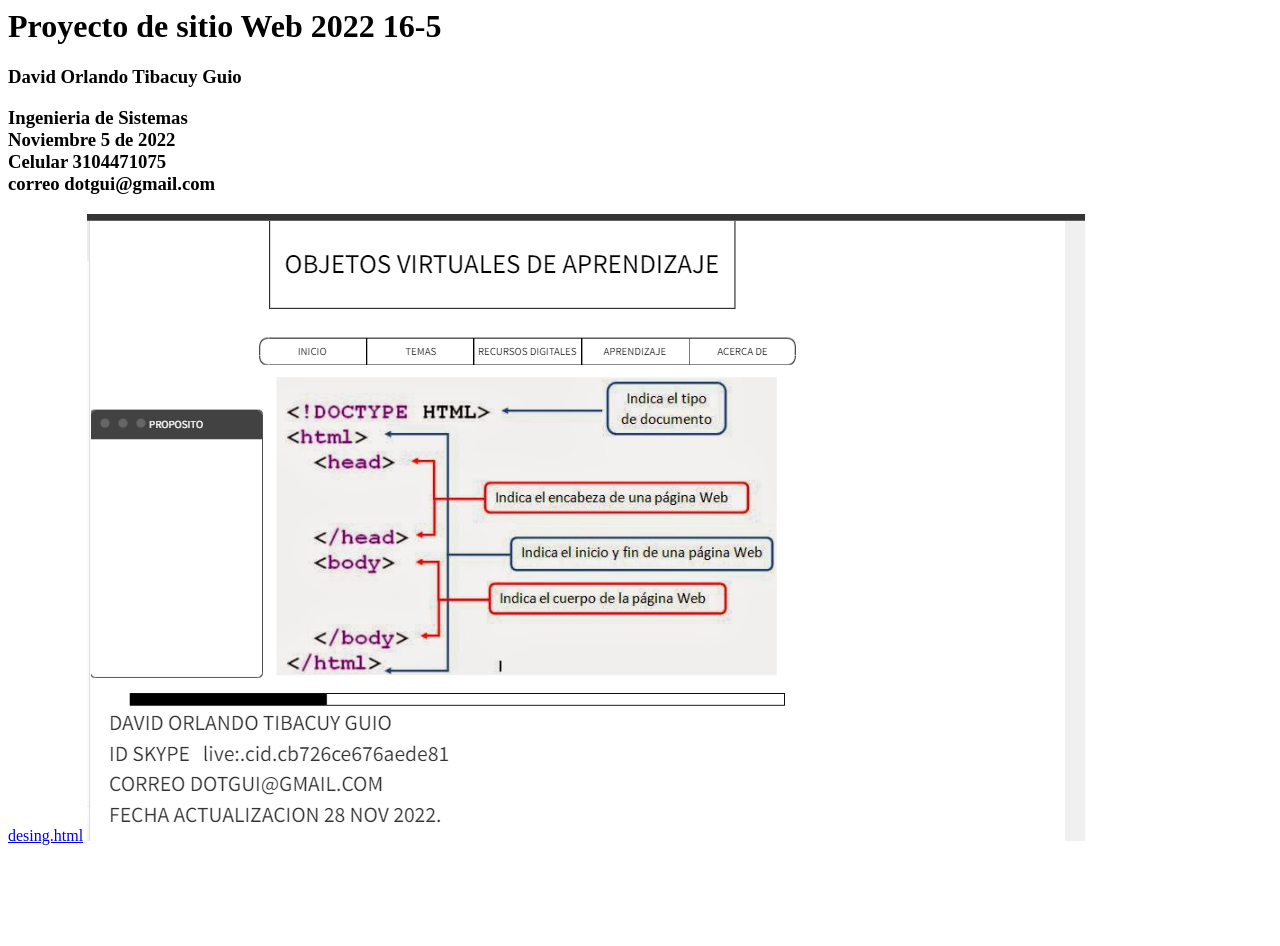
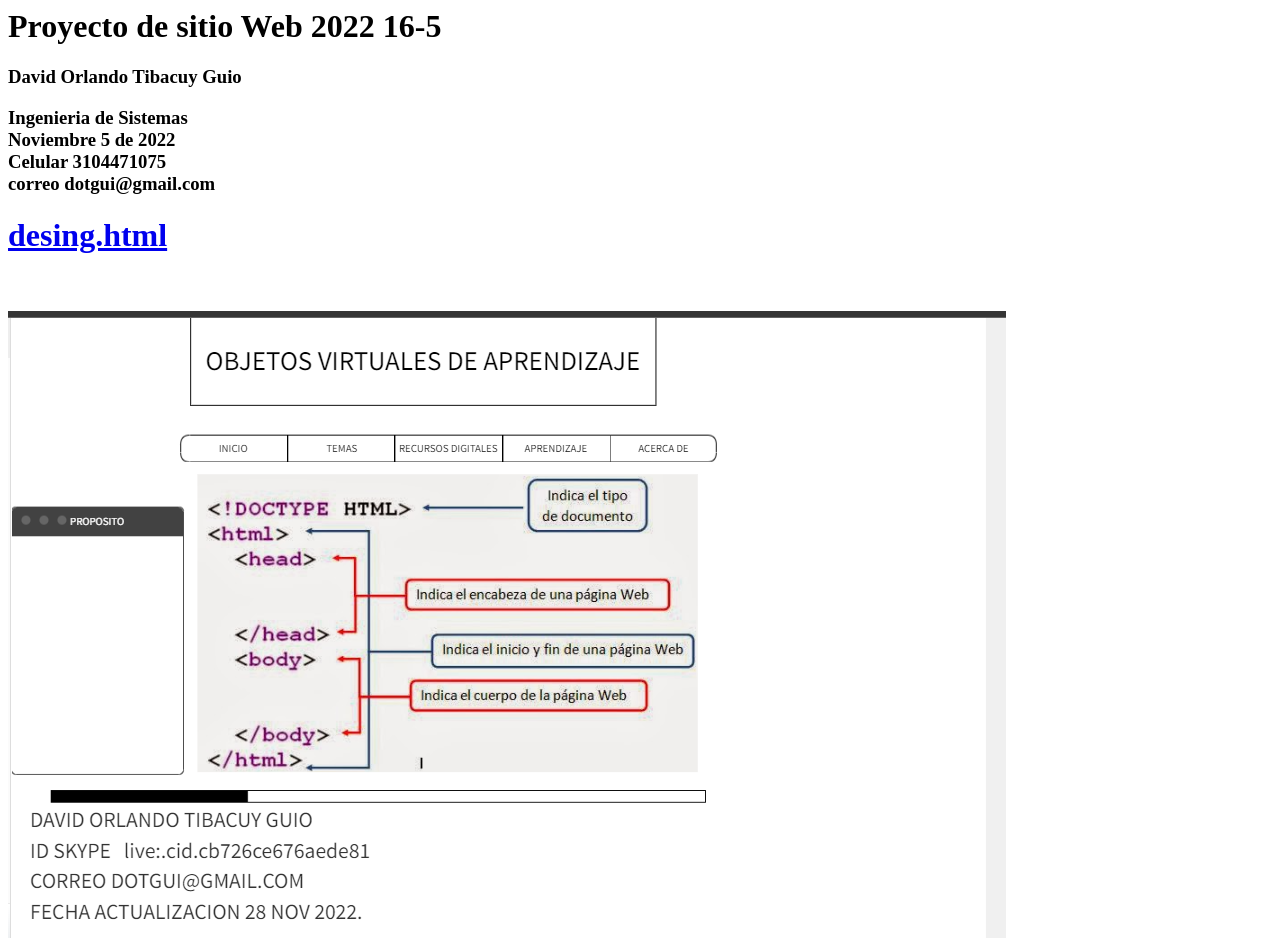
Before and after one commit to DavidTibacuy/DSW-DavidTibacuy, a plain HTML site: page index.html in a window 1280 px wide. Before the commit the page ends 853 px from the top, so only its background shows below. Drawn offline with Linux system fonts and the light colour scheme.

Commit message:
ultima actualizacion
28 nov 22

```diff
--- a/index.html
+++ b/index.html
@@ -8,6 +8,11 @@
     <br>
     correo dotgui@gmail.com
     <br></h3>
+<h1>
+    <a href="Fase2/desing.html">desing.html</a>
 
-    <a href="Fase2/desing.html">desing.html</a>
-<img src="/Fase2/MOKUP.png" alt="">
+
+</h1>
+    <br>
+    <br>
+    <img src="MOKUP.png">
```
Also changed, not shown: Fase2/desing.html (+1 -1 lines), MOKUP.png (added).
